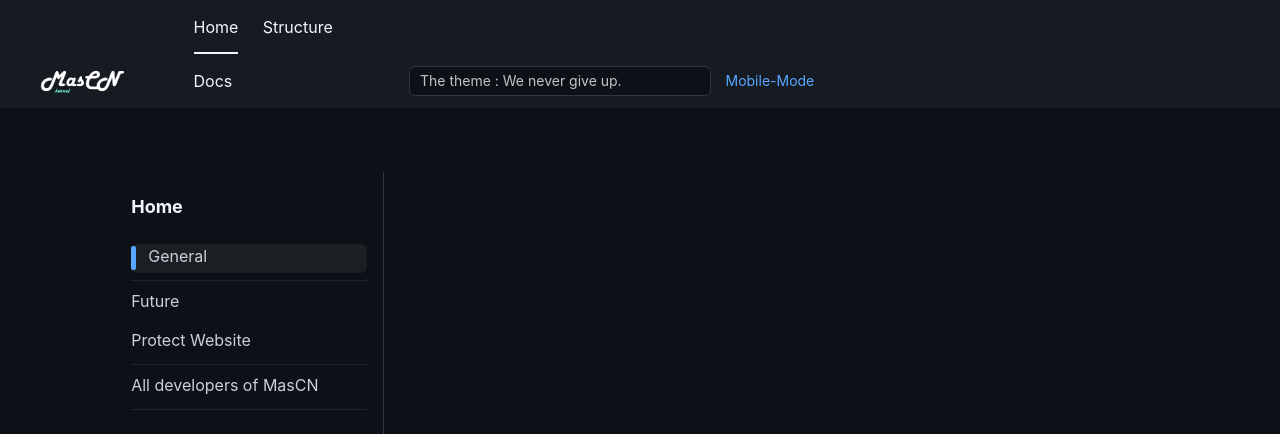
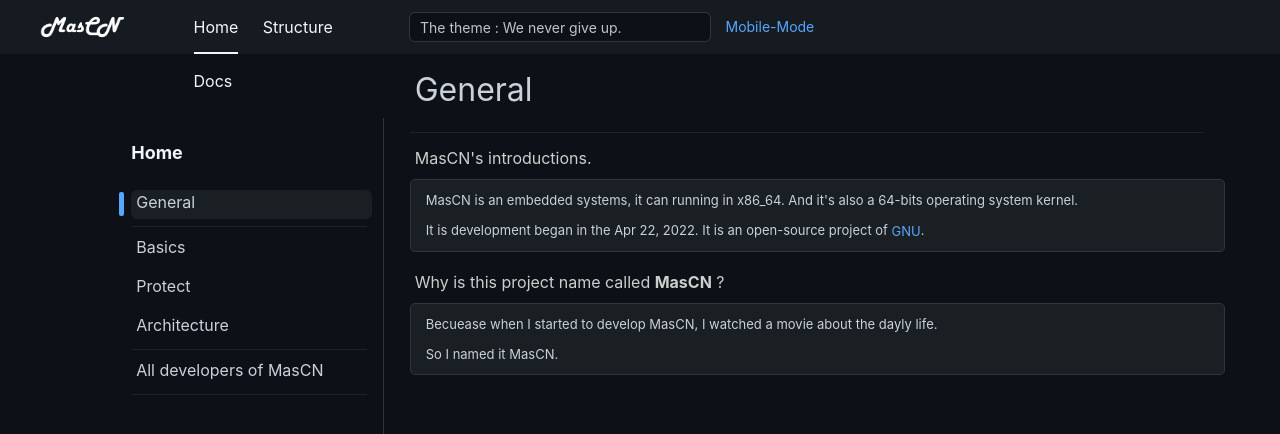
Before and after one commit to Oringes9235/Oringes9235.github.io, a plain HTML site: page MasCN/index.html in a window 1280 px wide. Shown: the top 434 px of the page. Drawn offline with Linux system fonts and the light colour scheme.

Commit message:
[update]: renewable the index file & the logo text

```diff
--- a/MasCN/index.html
+++ b/MasCN/index.html
@@ -9,28 +9,56 @@
     </head>
     <body class="body">
         <nav class="toolbar">
-            <div class="logo-img"><img src="./images/LOGO.png" alt="#" width="97px" height="54px" style="vertical-align: middle;"/></div>
+            <div class="logo-img"><img src="./images/LOGO-write.png" alt="#" width="97px" height="54px" style="vertical-align: middle;"/></div>
             <div class="toolbar-text-box">
-                <a href="" class="toolbar-nav-text-active">Home</a>
-                <a href="" class="toolbar-nav-text">Structure</a>
-                <a href="" class="toolbar-nav-text">Docs</a>
+                <a href="./index.html" class="toolbar-nav-text-active">Home</a>
+                <a href="./Structure/index.html" class="toolbar-nav-text">Structure</a>
+                <a href="./Docs/index.html" class="toolbar-nav-text">Docs</a>
             </div>
             <div class="poem-box">
-                <div class="poems">
-                    <span>The theme :</span><p>&nbsp;We never give up.</p>
+                <div class="poems"><span>The theme :</span><p>&nbsp;We never give up.</p></div>
+            </div>
+            <div class="mobile-bottom"><a href="#" class="mobile-bottom-text">Mobile-Mode</a></div>
+        </nav>
+        <div class="next-box">
+            <div class="left-nav">
+                <div class="left-nav-title"><h3>Home</h3></div>
+                <div class="infomation-box">
+                    <div class="box-line"><a href="./index.html" class="box-line-text box-line-text-active"><span class="box-line-text-left-block"></span>General</a></div>
+                    <div class="box-unline"><a href="" class="box-line-text">Basics</a></div>
+                    <div class="box-unline"><a href="" class="box-line-text">Protect</a></div>
+                    <div class="box-line"><a href="" class="box-line-text">Architecture</a></div>
+                    <div class="box-line"><a href="" class="box-line-text">All developers of MasCN</a></div>
                 </div>
             </div>
-            <div class="mobile-bottom">
-                <a href="" class="mobile-bottom-text">Mobile-Mode</a>
-            </div>
-        </nav>
-        <div class="left-nav">
-            <div class="left-nav-title"><h3>Home</h3></div>
-            <div class="infomation-box">
-                <div class="box-line"><a href="" class="box-line-text box-line-text-active"><span class="box-line-text-left-block"></span>General</a></div>
-                <div class="box-unline"><a href="" class="box-line-text">Future</a></div>
-                <div class="box-line"><a href="" class="box-line-text">Protect Website</a></div>
-                <div class="box-line"><a href="" class="box-line-text">All developers of MasCN</a></div>
+            <div class="right-mainly-box">
+                <div class="bigger-title">
+                    <p class="right-mainly-box-title-text">General</p>
+                </div>
+                <div class="text-of-general-box">
+                    <div class="introduction-text-box">
+                        <p class="samll-title">MasCN's introductions.</p>
+                        <div class="answer-box">
+                            <p class="info-of-instraction">MasCN is an embedded systems, it can running in x86_64. And it's also a 64-bits operating system kernel.</p>
+                            <p class="info-of-instraction">It is development began in the Apr 22, 2022. It is an open-source project of <a href="https://www.gnu.org" class="link-text">GNU</a>.</p>
+                        </div>
+                    </div>
+                    <div class="introduction-text-box">
+                        <p class="samll-title">Why is this project name called&nbsp;<strong>MasCN</strong>&nbsp;?</p>
+                        <div class="answer-box">
+                            <p class="info-of-instraction">Becuease when I started to develop MasCN, I watched a movie about the dayly life.</p>
+                            <p class="info-of-instraction">So I named it MasCN.</p>
+                        </div>
+                    </div>
+                    <!--
+                        <div class="introduction-text-box">
+                        <p class="samll-title">...</p>
+                        <div class="answer-box">
+                            <p class="info-of-instraction">...</p>
+                        </div>
+                    </div>
+                    -->
+                </div>
             </div>
         </div>
     </body>
--- a/MasCN/style.css
+++ b/MasCN/style.css
@@ -18,6 +18,7 @@
     padding: 0;
     display: inline-block;
     text-align: left;
+    vertical-align: middle;
     background-color: #161b22;
 }
 .toolbar a {
@@ -31,6 +32,7 @@
     display: inline-block;
     width: 211px;
     height: 54px;
+    vertical-align: middle;
 }
 .toolbar-nav-text {
     font-size: 16px;
@@ -58,6 +60,7 @@
 .toolbar-nav-text:hover {
     color: #babbbd;
     border-radius: 10px;
+    vertical-align: middle;
 }
 .logo-img {
     display: inline-block;
@@ -66,6 +69,7 @@
     height: 54px;
     width: auto;
     text-align: left;
+    vertical-align: middle;
 }
 .poem-box {
     display: inline-block;
@@ -93,11 +97,13 @@
     display: inline-block;
     margin: 0;
     padding: 0;
+    vertical-align: middle;
 }
 .poems p {
     display: inline-block;
     margin: 0;
     padding: 0;
+    vertical-align: middle;
 }
 .mobile-bottom {
     display: inline-block;
@@ -115,6 +121,15 @@
     line-height: 14px;
     margin: 20px 0;
     padding: 0;
+    vertical-align: middle;
+}
+.next-box {
+    display: inline-block;
+    margin: 0;
+    padding: 0;
+    height: 100%;
+    width: 100%;
+    vertical-align: middle;
 }
 .left-nav {
     display: inline-block;
@@ -122,10 +137,11 @@
     width: 236px;
     margin: 5% 0 0 9%;
     padding: 16px;
-    position: sticky;
     height: calc(100vh - 172px);
+    min-height: 421px;
     text-align: left;
     border-right: #30363d solid 1px;
+    vertical-align: top;
 }
 .left-nav-title {
     color: #f0f6fc;
@@ -141,6 +157,7 @@
     padding: 0;
     line-height: 18px;
     font-size: 18px;
+    vertical-align: middle;
 }
 .infomation-box {
     display: inline-block;
@@ -156,7 +173,6 @@
     vertical-align: middle;
     width: 100%;
     height: 100%;
-    vertical-align: middle;
     margin: 8px 0 0 0 ;
     padding: 0;
     border-bottom: #1e2329 solid 1px;
@@ -166,7 +182,6 @@
     vertical-align: middle;
     width: 100%;
     height: 100%;
-    vertical-align: middle;
     margin: 8px 0 -5px 0;
     padding: 0;
 }
@@ -175,6 +190,7 @@
     height: 36px;
     width: 100%;
     margin: 0 0 0 10px;
+    vertical-align: middle;
 }
 .box-line-text {
     font-size: 16px;
@@ -182,25 +198,112 @@
     height: 29px;
     color: #c9d1d9;
     text-decoration: none;
-    position: relative;
     display: inline-block;
     vertical-align: middle;
     width: 100%;
     margin: auto 0;
-    padding: 0;
+    padding: 0 0 0 5px;
     border: 0;
 }
 .box-line-text-active {
     background-color: #1a1f24;
     border-radius: 6px;
+    vertical-align: middle;
 }
 .box-line-text-left-block {
     display: inline-block;
     background-color: #58A6FF;
     width: 5px;
     height: 24px;
-    margin: 0 12px 0 0;
+    margin: 0 12px 0 -17px;
     padding: 0;
     border-radius: 2px;
     vertical-align: middle;
 }
+.box-line-text:hover {
+    background-color: #1a1f24;
+    color: #f0f6fc;
+    border-radius: 6px;
+    vertical-align: middle;
+}
+.right-mainly-box {
+    display: inline-block;
+    text-align: left;
+    margin: 20px 0 0 0;
+    padding: 0;
+    height: auto;
+    width: 62%;
+    vertical-align: top;
+}
+.bigger-title {
+    width: 100%;
+    height: 58px;
+    margin: 0 0 0 21px;
+    padding: 0;
+    vertical-align: middle;
+    text-align: left;
+    border-bottom: #1e2329 solid 1px;
+}
+.right-mainly-box-title-text {
+    color: #c9d1d9;
+    line-height: 32px;
+    font-size: 32px;
+    margin: 0;
+    padding: 0 0 0 5px;
+    vertical-align: middle;
+}
+.text-of-general-box {
+    display: inline-block;
+    width: 100%;
+    height: auto;
+    margin: 0 0 0 21px;
+    padding: 0;
+    background-color: #0d1117;
+    vertical-align: middle;
+}
+.introduction-text-box {
+    display: inline-block;
+    width: 100%;
+    height: auto;
+    margin: 5px 0;
+    padding: 0;
+    vertical-align: middle;
+}
+.samll-title {
+    display: inline-block;
+    width: 100%;
+    font-size: 16px;
+    line-height: 21px;
+    height: auto;
+    margin: 10px 0;
+    padding: 0 0 0 5px;
+    color: #c9d1cc;
+    vertical-align: middle;
+}
+.answer-box {
+    display: inline-block;
+    width: 100%;
+    height: auto;
+    margin: 0;
+    padding: 5px 10px;
+    border-radius: 5px;
+    background-color: #1a1f24;
+    border: #30363d solid 1px;
+    vertical-align: middle;
+}
+.info-of-instraction {
+    display: inline-block;
+    width: 100%;
+    height: auto;
+    margin: 5px 0;
+    padding: 0 0 0 5px;
+    color: #c9d1d9;
+    vertical-align: middle;
+    font-size: 13px;
+    line-height: 20px;
+}
+.link-text {
+    color: #58A6FF;
+    text-decoration: none;
+    vertical-align: middle;
+}
```
Also changed, not shown: MasCN/images/LOGO-write.png (added).
